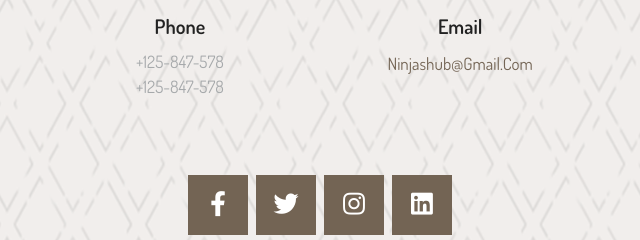
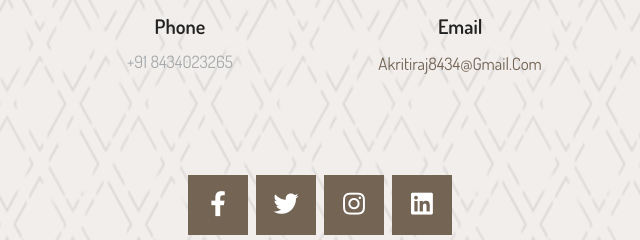
Before and after one commit to akritiraj23-10-2022/Ice-cream-website, a plain HTML site: page index.html in a window 1280 px wide. Shown: the part 4926-5166 px from the top of the page, 320-960 px from the left. Drawn offline with nearby package versions, Linux system fonts and the light colour scheme; some packages are replaced by stand-ins of ours; a script that the page names is missing.

Commit message:
some infromation missing

```diff
--- a/index.html
+++ b/index.html
@@ -4,7 +4,7 @@
     <meta charset="UTF-8">
     <meta http-equiv="X-UA-Compatible" content="IE=edge">
     <meta name="viewport" content="width=device-width, initial-scale=1.0">
-    <title>Responsive Ice cream Website</title>
+    <title>Ice cream Demo Project</title>
     <!-- font awesome -->
     <link rel="stylesheet" href="https://cdnjs.cloudflare.com/ajax/libs/font-awesome/5.15.4/css/all.min.css">
     <!-- swiper -->
@@ -379,7 +379,7 @@
                     </div>
 
                     <div class="inputBox">
-                        <span>our address</span>
+                        <span>Our address</span>
                         <iframe class="map" src="https://www.google.com/maps/embed?pb=!1m18!1m12!1m3!1d4914.932059366301!2d67.06422978705596!3d24.96907002303995!2m3!1f0!2f0!3f0!3m2!1i1024!2i768!4f13.1!3m3!1m2!1s0x3eb340eb31897823%3A0x125deca14e8d41d4!2sMehran%20Ice%20Cream!5e0!3m2!1sen!2s!4v1658145845041!5m2!1sen!2s" allowfullscreen="" loading="lazy" referrerpolicy="no-referrer-when-downgrade"></iframe>
                     </div>
 
@@ -410,14 +410,14 @@
             <div class="icons">
                 <i class="fas fa-phone"></i>
                 <h3>phone</h3>
-                <p>+125-847-578</p>
-                <p>+125-847-578</p>
+                <p>+91 8434023265</p>
+
             </div>
 
             <div class="icons">
                 <i class="fas fa-envelope"></i>
                 <h3>email</h3>
-                <a href="#" class="link">ninjashub@gmail.com</a>
+                <a href="#" class="link">akritiraj8434@gmail.com</a>
             </div>
 
             <div class="icons">
@@ -439,20 +439,7 @@
 
     </section>
 
-
-
-
-
-
-
-
     <!-- footer -->
-
-
-
-
-
-
 
 
     <!-- swiper -->
```
